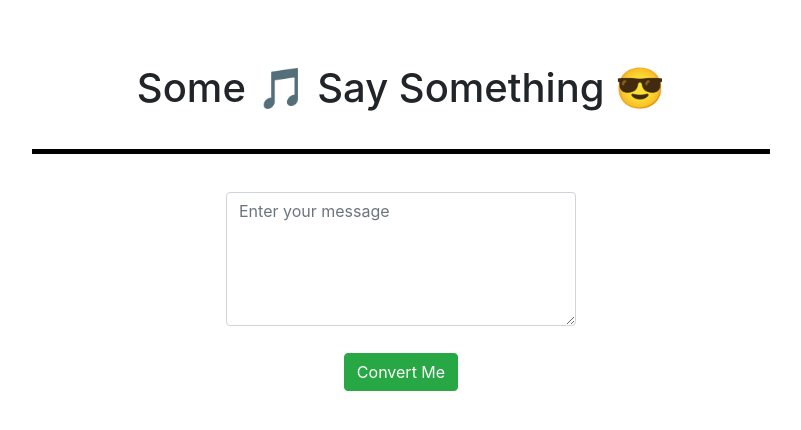
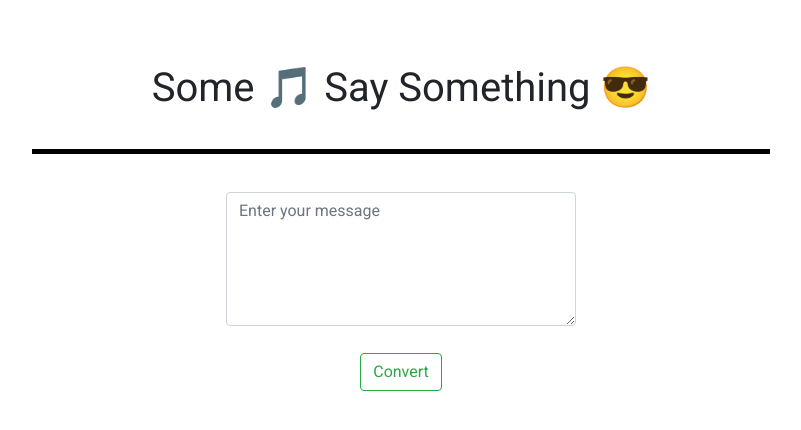
Before and after one commit to malditagaseosa/some-notes-say-something, a Vue app: page / in a window 1280 px wide. Shown: the top 430 px of the page, without its empty margins (239-1040 px from the left). Built offline with nearby package versions, Linux system fonts and the light colour scheme.

Commit message:
Added list to show musical notes as a result

```diff
--- a/src/App.vue
+++ b/src/App.vue
@@ -25,4 +25,10 @@ export default {
 </script>
 
 <style>
+  @import url('https://fonts.googleapis.com/css?family=Roboto');
+
+  #app {
+    font-family: 'Roboto', sans-serif;
+    align-content: center;
+  }
 </style>
--- a/src/components/Main.vue
+++ b/src/components/Main.vue
@@ -17,13 +17,18 @@
                 class="mx-auto"
                 type="submit"
                 :size="'md'"
-                :variant="'success'"
-              >Convert Me</b-button>
+                :variant="'outline-success'"
+              >Convert</b-button>
             </div>
           </b-form>
         </div>
         <div class="col-md-4"></div>
       </div>
+      <section v-if="resultState" id="result" class="container">
+        <ul>
+          <li v-for="note in notes">{{note}}</li>
+        </ul>
+      </section>
     </div>
   </main>
 </template>
@@ -35,13 +40,20 @@ export default {
   name: "app-main",
   data() {
     return {
-      message: ""
+      message: "",
+      notes: [],
+      resultState: false,
     };
   },
   methods: {
     onSubmit: function() {
       console.log(this.message, ConvertService.convert(this.message));
+      this.notes = ConvertService.convert(this.message);
+      this.showResult();
       this.message = "";
+    },
+    showResult: function(){
+      this.resultState = true;
     }
   }
 };
@@ -55,4 +67,17 @@ export default {
 #btn-convert {
   margin-top: 7%;
 }
+
+#result {
+  text-align: center;
+}
+
+#result ul {
+  list-style: none;
+}
+
+#result ul li {
+  display: inline-block;
+  margin: 0 1% 0 1%;
+}
 </style>
```
Also changed, not shown: 1 other file (tests, documents, lock files or other folders).
